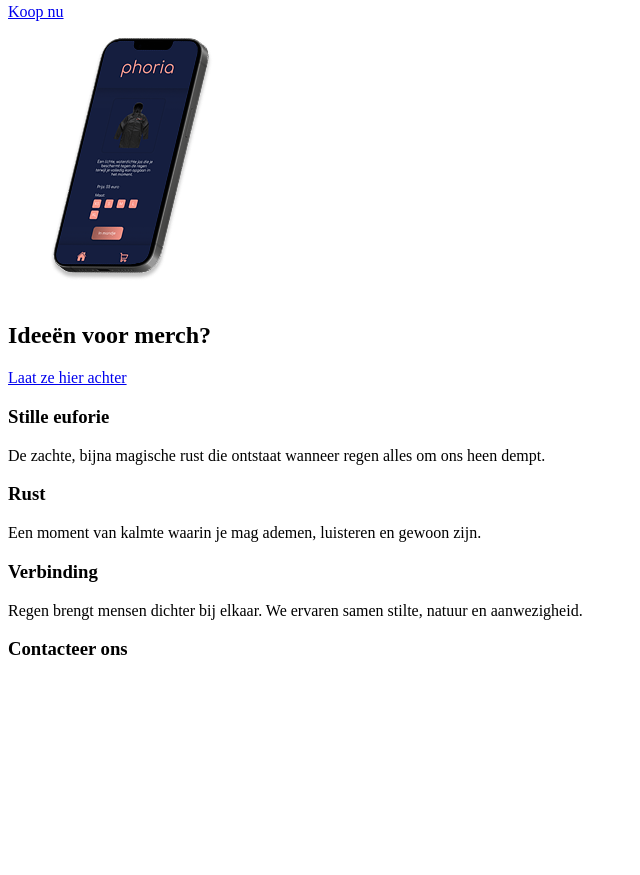
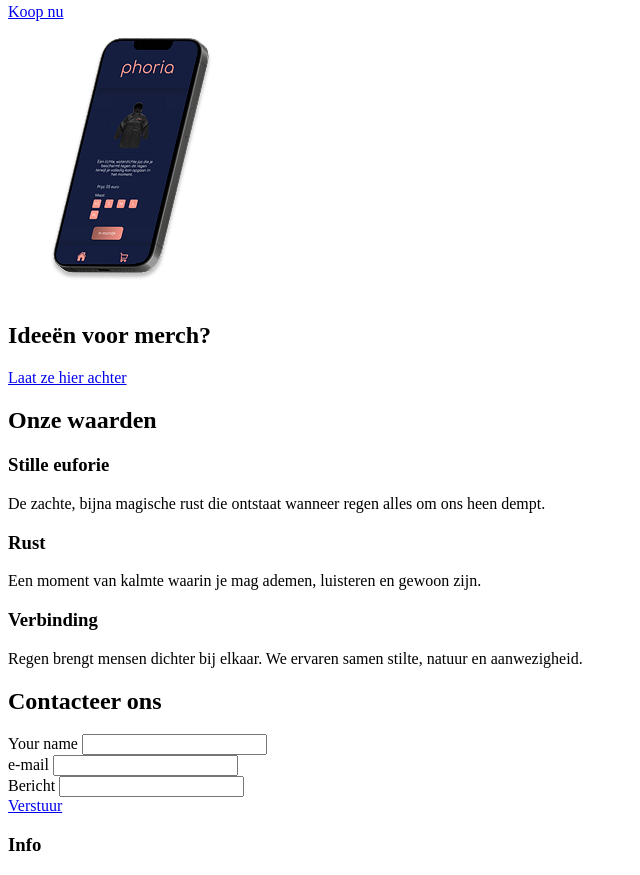
Before and after one commit to Aarn17/Lab1Phoria, a plain HTML site: page index.html in a window 1280 px wide. Shown: the part 1376-2251 px from the top of the page, without its empty margins (0-640 px from the left). Before the commit the page ends 2055 px from the top, so only its background shows below. Drawn offline with Linux system fonts and the light colour scheme.

Commit message:
section contact

```diff
--- a/index.html
+++ b/index.html
@@ -64,6 +64,7 @@
         </section>
 
         <section>
+            <h2>Onze waarden</h2>
             <div>
                 <h3>Stille euforie</h3>
                 <p>De zachte, bijna magische rust die ontstaat wanneer regen alles om ons heen dempt.</p>
@@ -77,13 +78,34 @@
                 <p>Regen brengt mensen dichter bij elkaar. We ervaren samen stilte, natuur en aanwezigheid.</p>
             </div>
         </section>
-            <div>
-                <h3>Contacteer ons</h3>
 
-            </div>
         <section>
             <div>
+                <h2>Contacteer ons</h2>
+                <form action="">
+                    <div>
+                        <label for="Your name">Your name</label>
+                        <input type="text" id="Your name">
+                    </div>
 
+                    <div>
+                        <label for="e-mail">e-mail</label>
+                        <input type="text" id="e-mail">
+                    </div>
+
+                    <div>
+                        <label for="Bericht">Bericht</label>
+                        <input type="text" id="Bericht">
+                    </div>
+                </form>
+
+                <div>
+                    <a href="#">Verstuur</a>
+                </div>
+            </div>
+
+            <div>
+                <h3>Info</h3>
             </div>
         </section>
     </main>
```
